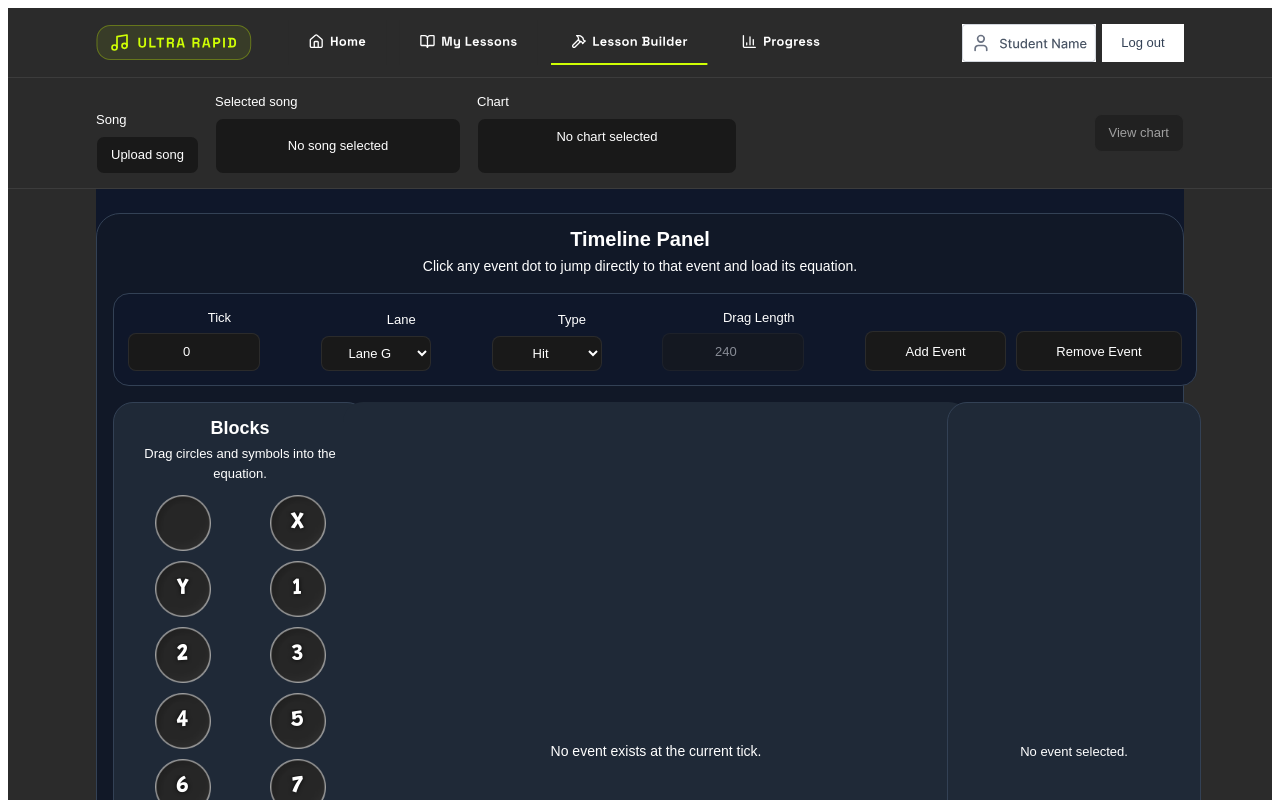
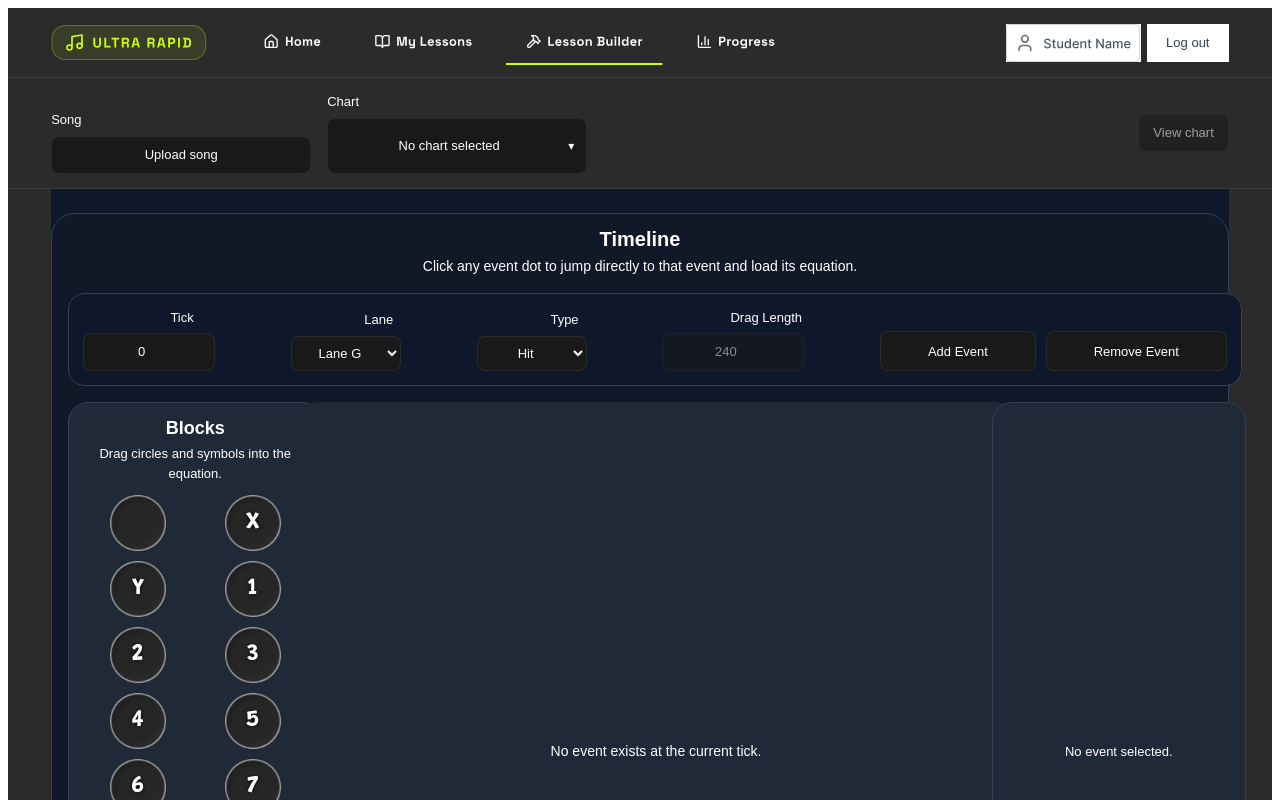
Before and after one commit to Thiiia/ultrarapidplatform, a Next.js app: page /editor in a window 1280 px wide. Shown: the top 800 px of the page. Built offline with nearby package versions, Linux system fonts and the light colour scheme.

Commit message:
Continued Layout changes

```diff
--- a/app/editor/page.tsx
+++ b/app/editor/page.tsx
@@ -67,7 +67,7 @@ const utilityTabs: UtilityTab[] = [
   { label: "Profile", href: "/student/profile", Icon: ProfileIcon, width: 134.45 },
 ];
 
-const pagePanelWidth = "85vw";
+const pagePanelWidth = "92vw";
 const headerBackgroundColor = "#2B2B2B";
 const pageBackgroundColor = "#191919";
 const subtleBorderColor = "#FFFFFF14";
@@ -293,10 +293,12 @@ function EditorButton({
   children,
   disabled = false,
   onClick,
+  width,
 }: {
   children: React.ReactNode;
   disabled?: boolean;
   onClick?: () => void;
+  width?: number | string;
 }) {
   return (
     <button
@@ -306,6 +308,7 @@ function EditorButton({
       style={{
         ...sharedTextStyle,
         minHeight: 38,
+        width,
         border: `1px solid ${subtleBorderColor}`,
         borderRadius: 8,
         background: pageBackgroundColor,
@@ -359,9 +362,9 @@ function ChartDropdown({
   onUploadChartClick: () => void;
 }) {
   return (
-    <div style={{ minWidth: 260, position: "relative" }}>
+    <div style={{ width: 260, position: "relative" }}>
       <ControlLabel>Chart</ControlLabel>
-      <details className="editorChartDropdown" style={{ position: "relative" }}>
+      <details className="editorChartDropdown" style={{ position: "relative", width: "100%" }}>
         <summary
           style={{
             ...sharedTextStyle,
@@ -374,9 +377,25 @@ function ChartDropdown({
             cursor: "pointer",
             listStyle: "none",
             textAlign: "center",
+            display: "flex",
+            alignItems: "center",
+            justifyContent: "space-between",
+            gap: 10,
           }}
         >
-          {chartLabel}
+          <span
+            style={{
+              flex: 1,
+              overflow: "hidden",
+              textOverflow: "ellipsis",
+              whiteSpace: "nowrap",
+            }}
+          >
+            {chartLabel}
+          </span>
+          <span aria-hidden="true" style={{ fontSize: 12, lineHeight: 1 }}>
+            ▾
+          </span>
         </summary>
         <div
           style={{
@@ -394,8 +413,8 @@ function ChartDropdown({
             boxShadow: "0 14px 34px rgba(0, 0, 0, 0.34)",
           }}
         >
-          <EditorButton onClick={onCreateBlankChart}>Create blank chart</EditorButton>
-          <EditorButton onClick={onUploadChartClick}>Upload chart</EditorButton>
+          <EditorButton width="100%" onClick={onCreateBlankChart}>Create blank chart</EditorButton>
+          <EditorButton width="100%" onClick={onUploadChartClick}>Upload chart</EditorButton>
         </div>
       </details>
     </div>
@@ -403,7 +422,6 @@ function ChartDropdown({
 }
 
 function EditorPanel({
-  songName,
   chartLabel,
   chartFile,
   isChartVisible,
@@ -412,7 +430,6 @@ function EditorPanel({
   onCreateBlankChart,
   onUploadChartClick,
 }: {
-  songName: string;
   chartLabel: string;
   chartFile: string;
   isChartVisible: boolean;
@@ -452,14 +469,9 @@ function EditorPanel({
             flexWrap: "wrap",
           }}
         >
-          <div>
+          <div style={{ width: 260 }}>
             <ControlLabel>Song</ControlLabel>
-            <EditorButton onClick={onSongUploadClick}>Upload song</EditorButton>
-          </div>
-
-          <div>
-            <ControlLabel>Selected song</ControlLabel>
-            <Readout>{songName}</Readout>
+            <EditorButton width="100%" onClick={onSongUploadClick}>Upload song</EditorButton>
           </div>
 
           <ChartDropdown
@@ -475,6 +487,58 @@ function EditorPanel({
       </div>
     </section>
   );
+}
+
+
+function normalizeEditorShellDom() {
+  const shell = document.querySelector(".editorPageShell");
+  if (!shell) return undefined;
+
+  const hiddenTextFragments = [
+    "Upload a song to begin",
+    "Inspector",
+    "Select a block to edit it",
+  ];
+
+  const updateDom = () => {
+    const walker = document.createTreeWalker(shell, NodeFilter.SHOW_TEXT);
+    const textNodes: Text[] = [];
+
+    while (walker.nextNode()) {
+      textNodes.push(walker.currentNode as Text);
+    }
+
+    textNodes.forEach((node) => {
+      const value = node.nodeValue ?? "";
+
+      if (value.includes("Timeline Panel")) {
+        node.nodeValue = value.replace(/Timeline Panel/g, "Timeline");
+      }
+
+      if (hiddenTextFragments.some((fragment) => value.includes(fragment))) {
+        const parent = node.parentElement;
+        const container = parent?.closest(
+          "section, aside, [class*='border'], [class*='rounded'], [class*='shadow']"
+        ) as HTMLElement | null;
+        const target = container ?? parent;
+
+        if (target) {
+          target.style.display = "none";
+        }
+      }
+    });
+  };
+
+  updateDom();
+
+  const observer = new MutationObserver(updateDom);
+  observer.observe(shell, {
+    childList: true,
+    characterData: true,
+    subtree: true,
+  });
+
+  return () => observer.disconnect();
 }
 
 export default function EditorPage() {
@@ -583,6 +647,10 @@ export default function EditorPage() {
     }
   }, [setProject]);
 
+  useEffect(() => {
+    return normalizeEditorShellDom();
+  }, [chartFile, isChartVisible]);
+
   return (
     <div
       className={styles.studentTypography}
@@ -613,7 +681,6 @@ export default function EditorPage() {
       />
 
       <EditorPanel
-        songName={selectedSongName}
         chartLabel={selectedChartLabel}
         chartFile={chartFile}
         isChartVisible={isChartVisible}
@@ -692,6 +759,20 @@ export default function EditorPage() {
           color: #ffffff;
         }
 
+        .editorPageShell * {
+          scrollbar-width: none;
+        }
+
+        .editorPageShell *::-webkit-scrollbar {
+          display: none;
+        }
+
+        .editorPageShell [class*="timeline"],
+        .editorPageShell [data-panel*="timeline"],
+        .editorPageShell [aria-label*="Timeline"] {
+          background-color: #2b2b2b !important;
+        }
+
         .editorPageShell > div {
           padding-left: 0 !important;
           padding-right: 0 !important;
```
